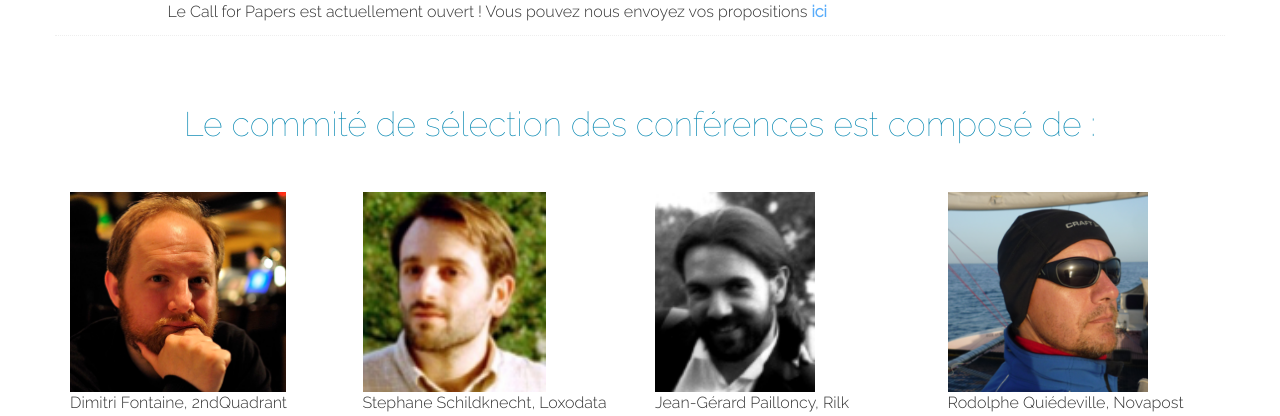
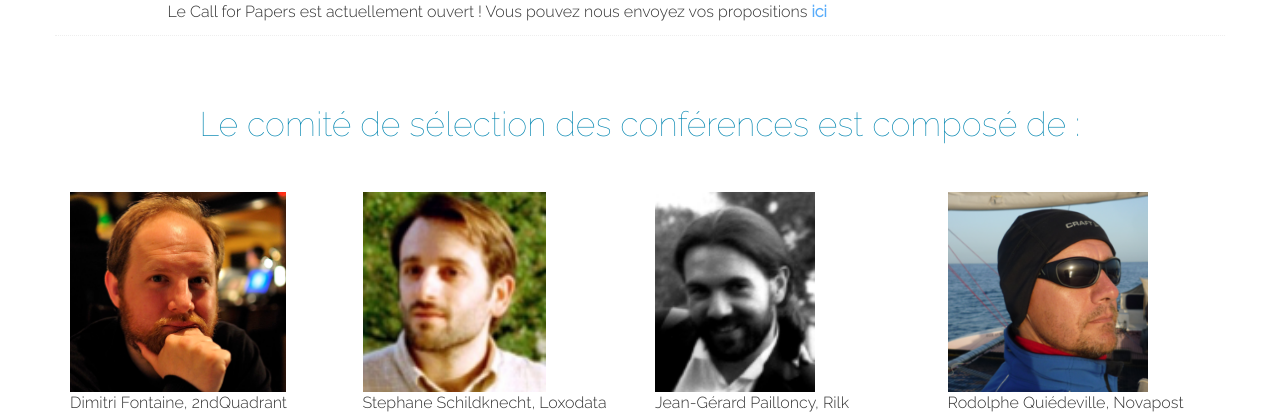
Before and after one commit to louiseGrandjonc/pgdayparis, a Django app: page /commitee/ in a window 1280 px wide. Shown: the part 154-570 px from the top of the page. Run offline with Django 3.2, Linux system fonts and the light colour scheme; some libraries are stand-ins or nearby versions.

Commit message:
fix orthograph

```diff
--- a/templates/pgdayparis2015/pages/commitee.html
+++ b/templates/pgdayparis2015/pages/commitee.html
@@ -25,7 +25,7 @@
    </article>
   </section>
    <section class="defs">
-    <h2> Le commité de sélection des conférences est composé de : </h2>
+    <h2> Le comité de sélection des conférences est composé de : </h2>
     <figure class="col-sm-12 col-md-3">
       <img src="{{mediabase|default:"http://pgday.paris/"}}static/img/logos/dim.jpg" style="height:200px" >
       <figcaption>Dimitri Fontaine, 2ndQuadrant</figcaption>
```
